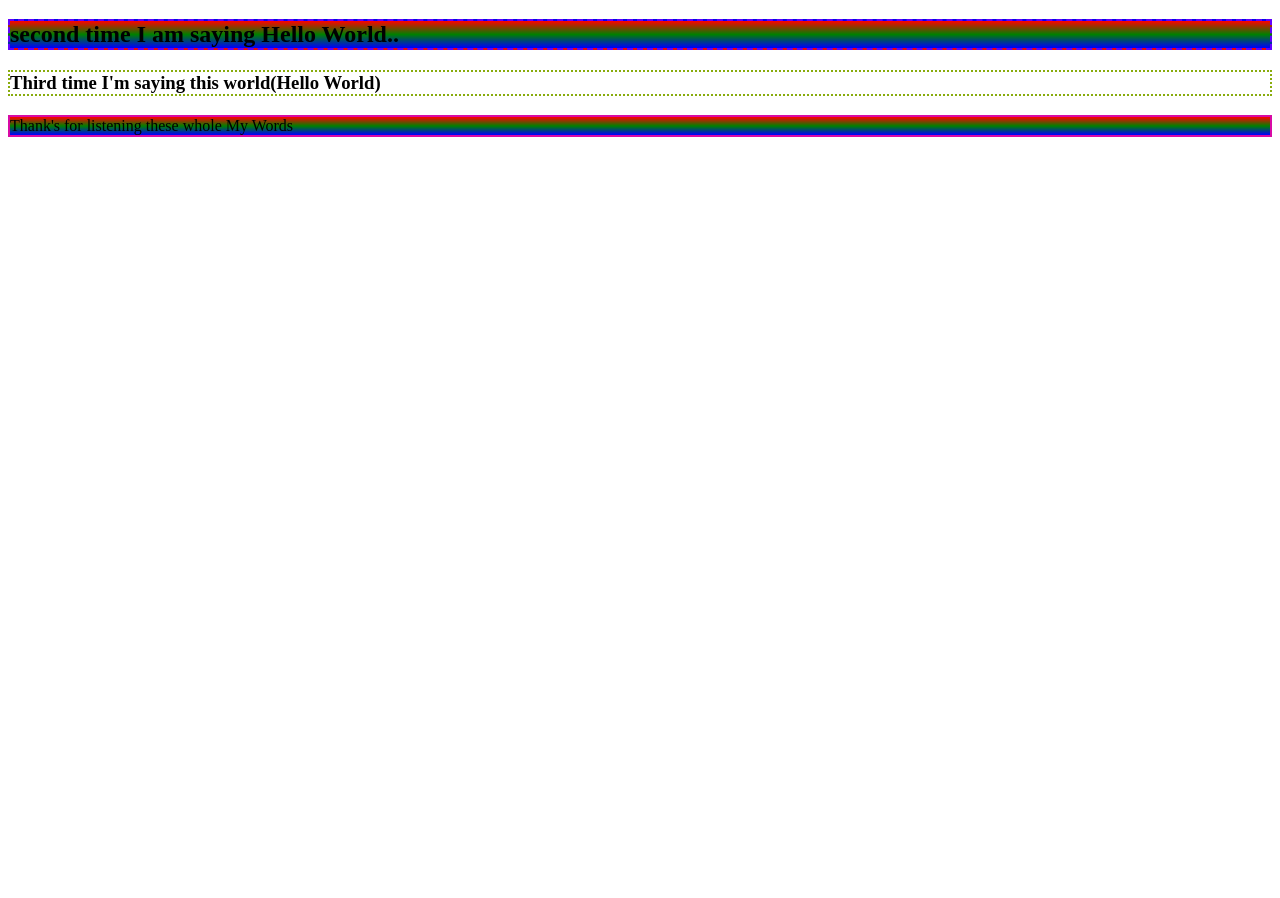
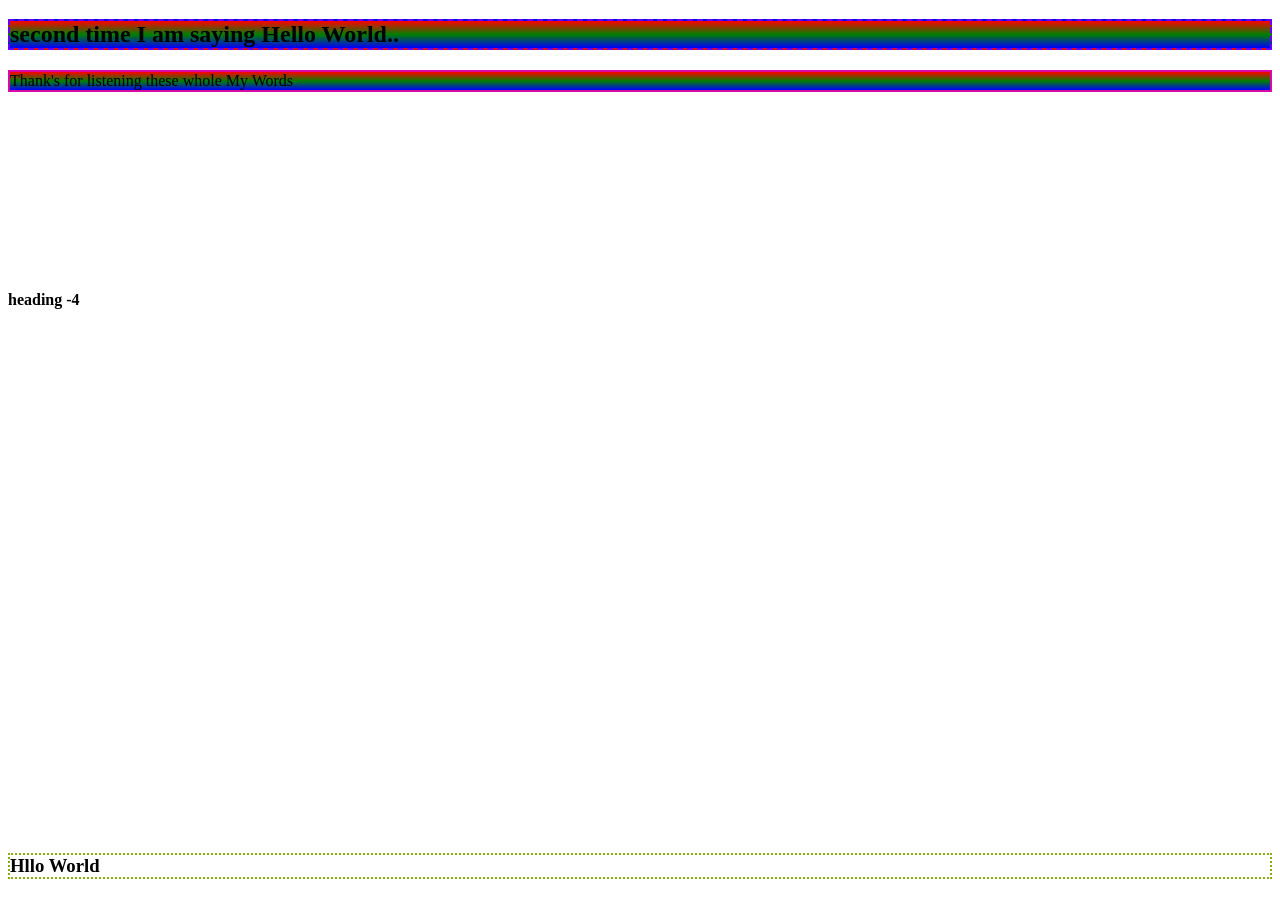
Before and after one commit to er-satyampal/css, a website: page border.html in a window 1280 px wide. Shown: the part 65-963 px from the top of the page. Before the commit the page ends 800 px from the top, so only its background shows below. Drawn offline with Linux system fonts and the light colour scheme.

Commit message:
Initial-Commit

```diff
--- a/border.html
+++ b/border.html
@@ -10,7 +10,66 @@
 <body>
         <h1>Hello World</h1>
         <h2> second time I am saying Hello World..</h2>
-        <h3> Third time I'm saying this world(Hello World)</h3>
+
         <p>Thank's for listening these whole My Words</p>
+
+
+        <br>
+        <br>
+        <br>
+        <br>
+        <br>
+        <br>
+        <br>
+        <br>
+        <br>
+<h4>
+    heading -4
+</h4>
+        <br>
+        <br>
+
+        <br>
+        <br>
+        <br>
+        <br>
+
+        <br>
+        <br>
+        <br>
+        <br>
+
+        <br>
+        <br>
+
+        <br>
+        <br>
+        <br>
+        <br><br><br><br><br>
+        <br>
+        <br>
+        <br>
+
+        <br>
+        <br>
+        <br>
+
+
+        <br>
+        <br>
+        <h3>Hllo World  </h3>
 </body>
 </html>
+
+<!--
+
+
+
+    1) Border How Works?
+    2) Border-Width?
+    3) Border-Color?
+    4) Rounded-Border?
+    5) Use Of Border Sides?
+
+
+ -->
```
